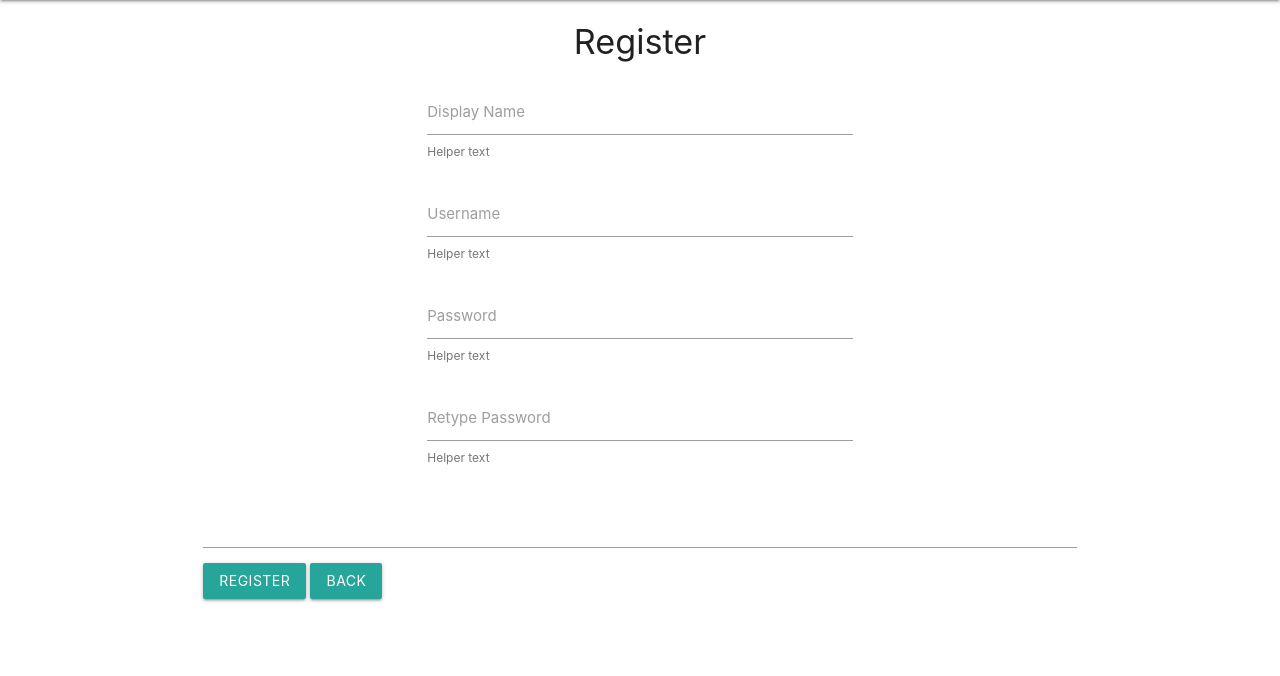
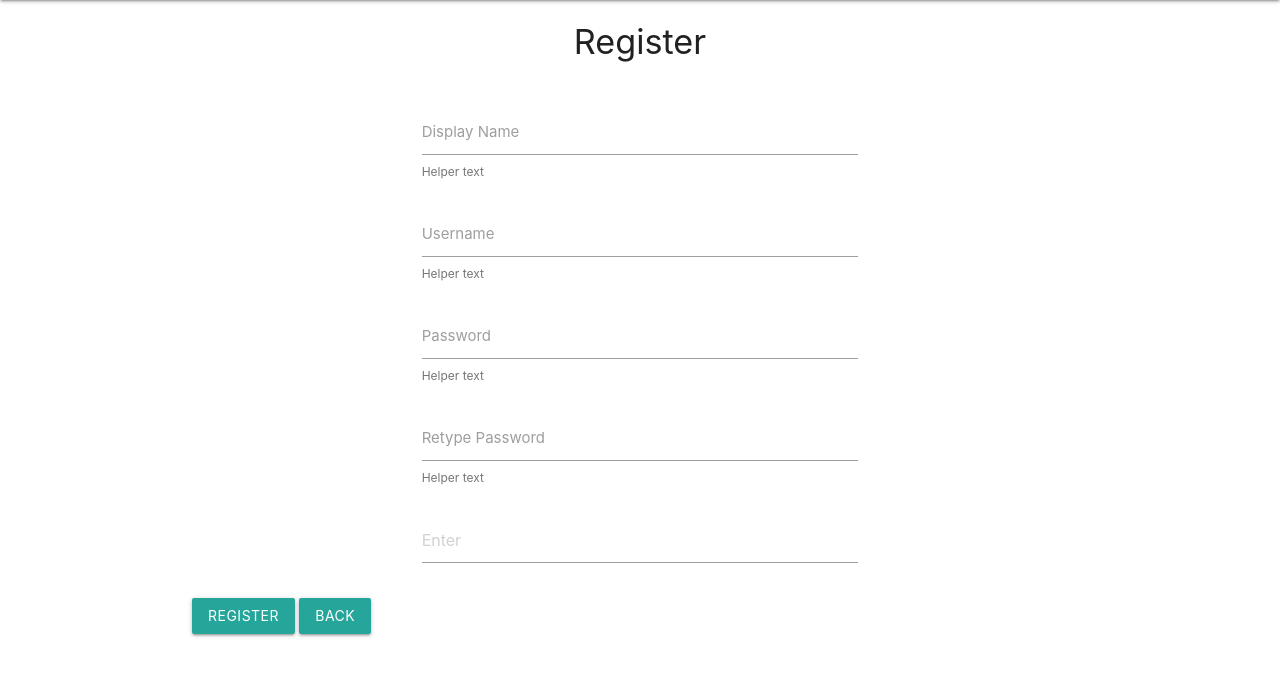
Before and after one commit to angelatom/celsius, a Flask app: page /register in a window 1280 px wide. Shown: the part 64-740 px from the top of the page. Run offline with Flask 2, Linux system fonts and the light colour scheme.

Commit message:
register

```diff
--- a/templates/register.html
+++ b/templates/register.html
@@ -16,7 +16,7 @@
   <center>
   <h4>Register</h4>
   </center>
-<div>
+</div>
   <form class = "col s12" method="POST" action="/register">
     <div class = "row">
       <div class="input-field col s6 offset-s3">
@@ -39,8 +39,12 @@
         <label for="check_password">Retype Password</label>
         <span class="helper-text" data-error="wrong" data-success="right">Helper text</span>
       </div>
+      <div class = "col s6 offset-s3">
+        <div class="chips chips-placeholder">
+          <input class= "input" placeholder= "Enter"> </input>
+        </div>
+      </div>
     </div>
-    <div class="chips"></div>
     <button class="btn waves-effect waves-light" type = "submit" name = "register"> Register </button>
     <a role="button" class="btn btn-light" href="/">Back</a>
   </form>
```
